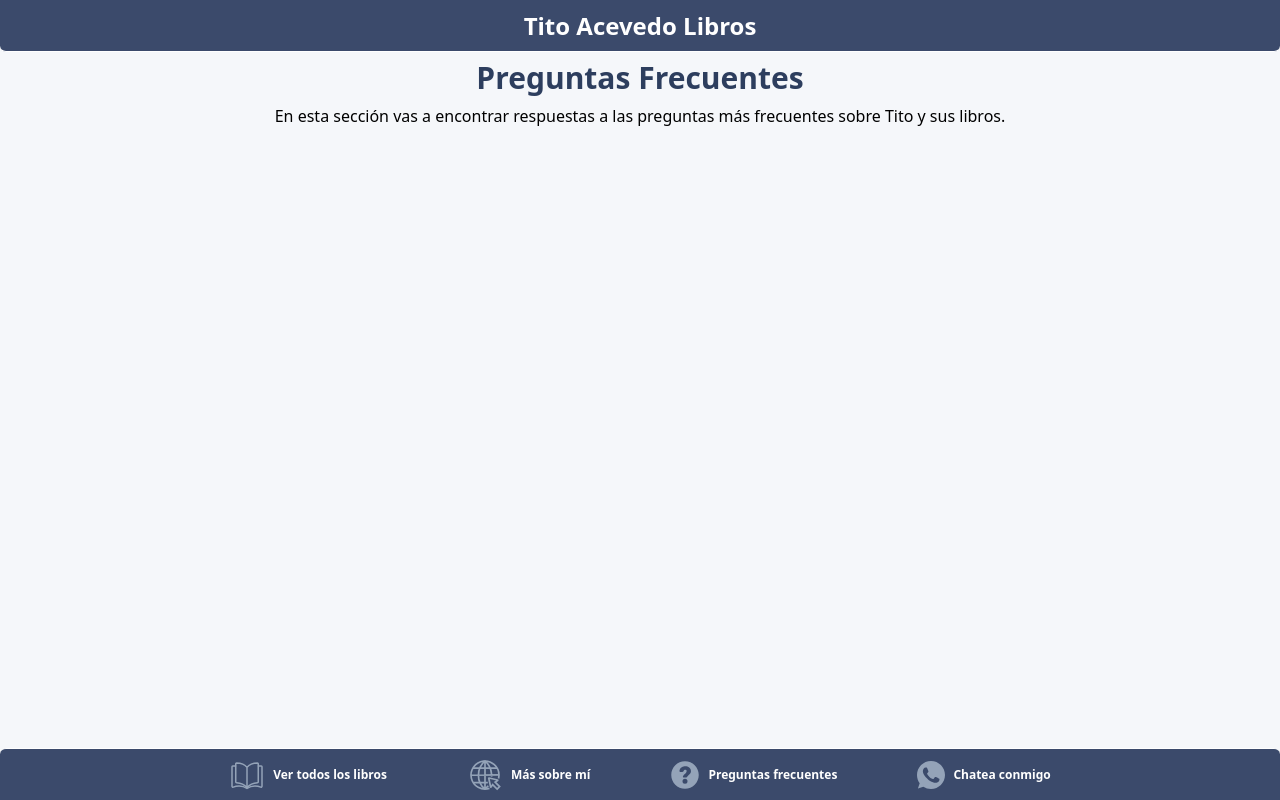
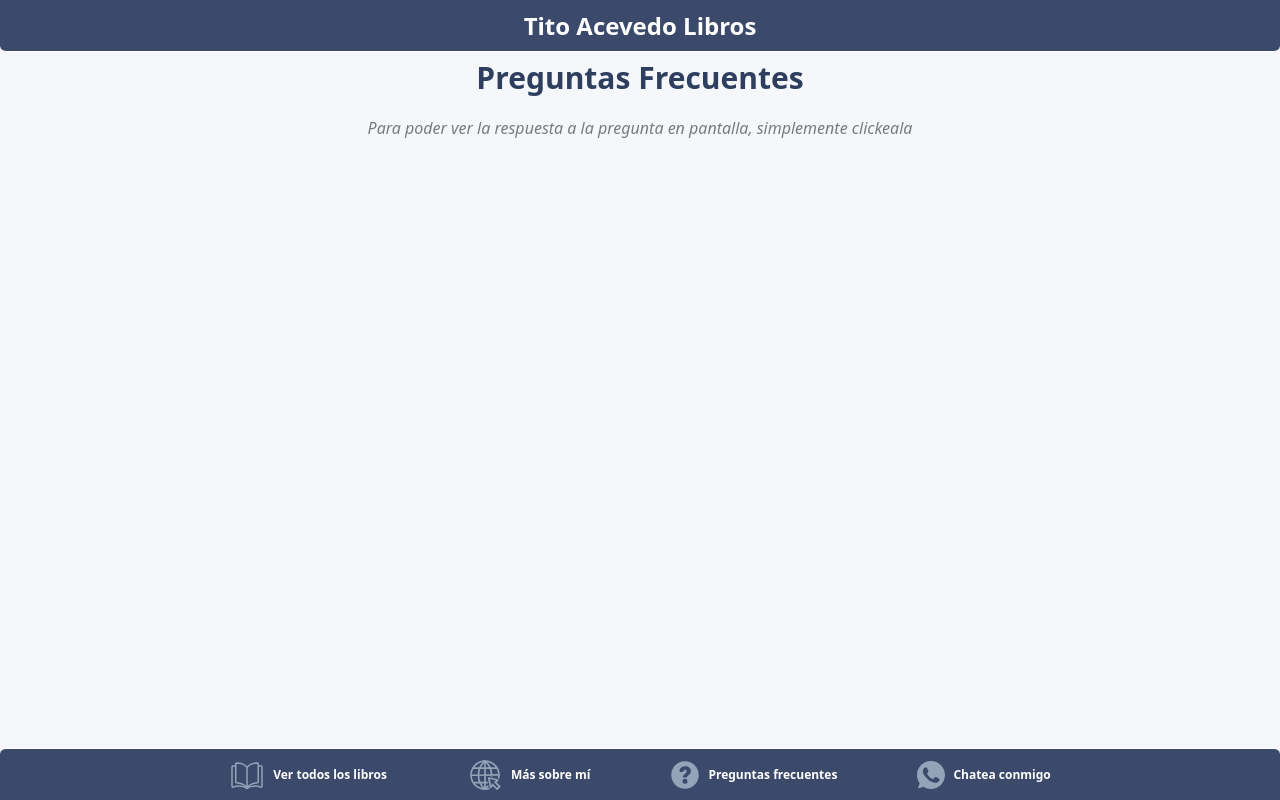
Before and after one commit to acolote1998/libros-tito-acevedo, a React (Vite) app: page /faq in a window 1280 px wide. Built offline with nearby package versions, Linux system fonts and the light colour scheme.

Commit message:
restyling intro text to faq

```diff
--- a/src/routes/faq/index.tsx
+++ b/src/routes/faq/index.tsx
@@ -6,16 +6,16 @@ export const Route = createFileRoute("/faq/")({
 
 function RouteComponent() {
   return (
-    <div>
+    <div className="mx-3">
       <h1
         style={{ color: "var(--title-text-color)" }}
         className="text-3xl font-semibold mt-2 mb-2 text-center"
       >
         Preguntas Frecuentes
       </h1>
-      <p className="text-center">
-        En esta sección vas a encontrar respuestas a las preguntas más
-        frecuentes sobre Tito y sus libros.
+      <p className="text-center italic opacity-50 py-3">
+        Para poder ver la respuesta a la pregunta en pantalla, simplemente
+        clickeala
       </p>
     </div>
   );
```
